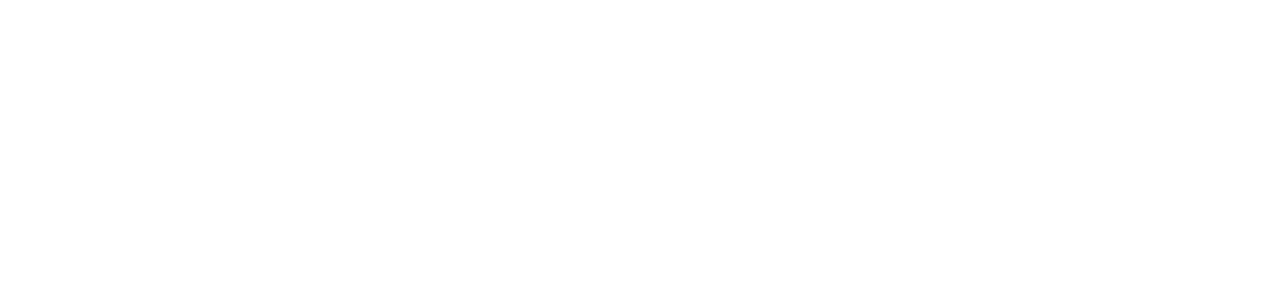
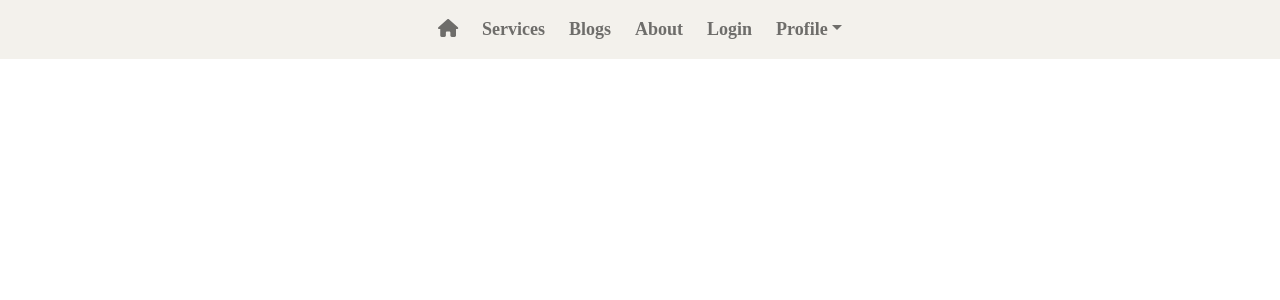
Before and after one commit to Marzan1810662/the-gourmet-kitchen, a React (Create React App) app: page / in a window 1280 px wide. Shown: the top 300 px of the page. Built offline with nearby package versions, Linux system fonts and the light colour scheme.

Commit message:
navbar added

```diff
--- a/package.json
+++ b/package.json
@@ -3,10 +3,16 @@
   "version": "0.1.0",
   "private": true,
   "dependencies": {
+    "@fortawesome/fontawesome-svg-core": "^6.1.1",
+    "@fortawesome/free-brands-svg-icons": "^6.1.1",
+    "@fortawesome/free-solid-svg-icons": "^6.1.1",
+    "@fortawesome/react-fontawesome": "^0.1.18",
     "@testing-library/jest-dom": "^5.16.4",
     "@testing-library/react": "^13.1.1",
     "@testing-library/user-event": "^13.5.0",
+    "bootstrap": "^5.1.3",
     "react": "^18.0.0",
+    "react-bootstrap": "^2.2.3",
     "react-dom": "^18.0.0",
     "react-scripts": "5.0.1",
     "web-vitals": "^2.1.4"
--- a/src/App.css
+++ b/src/App.css
@@ -1,5 +1,6 @@
 .App {
   text-align: center;
+  font-family: 'Times New Roman', Times, serif;
 }
 
 .App-logo {
--- a/src/App.js
+++ b/src/App.js
@@ -1,8 +1,11 @@
+import 'bootstrap/dist/css/bootstrap.min.css';
 import './App.css';
+import Header from './components/Header/Header';
 
 function App() {
   return (
     <div className="App">
+      <Header/>
     </div>
   );
 }
--- /dev/null
+++ b/src/components/Header/Header.css
@@ -0,0 +1,12 @@
+nav{
+    background: #f3f1ec;;
+}
+
+nav a{
+    font-weight: bold;
+    font-size: 18px;
+    /* border-left: 1px solid rgba(0,0,0,.55); */
+}
+nav a:first-child{
+    /* border-left: none; */
+}
--- /dev/null
+++ b/src/components/Header/Header.js
@@ -0,0 +1,33 @@
+import { faHome } from '@fortawesome/free-solid-svg-icons';
+import { FontAwesomeIcon } from '@fortawesome/react-fontawesome';
+import React from 'react';
+import { Container, Nav, Navbar, NavDropdown } from 'react-bootstrap';
+import './Header.css';
+
+const Header = () => {
+    return (
+        <Navbar collapseOnSelect expand="lg" variant="light">
+            <Container>
+                <Navbar.Toggle aria-controls="responsive-navbar-nav" />
+                <Navbar.Collapse id="responsive-navbar-nav">
+                    <Nav className="mx-auto">
+                        <Nav.Link className='me-md-2' href="#features"><FontAwesomeIcon icon={faHome}></FontAwesomeIcon></Nav.Link>
+                        <Nav.Link className='me-md-2' href="#pricing">Services</Nav.Link>
+                        <Nav.Link className='me-md-2' href="#deets">Blogs</Nav.Link>
+                        <Nav.Link className='me-md-2' href="#memes">About</Nav.Link>
+                        <Nav.Link className='me-md-2' href="#memes">Login</Nav.Link>
+                        <NavDropdown  title="Profile" id="collasible-nav-dropdown">
+                            <NavDropdown.Item href="#action/3.1">Action</NavDropdown.Item>
+                            <NavDropdown.Item href="#action/3.2">Another action</NavDropdown.Item>
+                            <NavDropdown.Item href="#action/3.3">Something</NavDropdown.Item>
+                            <NavDropdown.Divider />
+                            <NavDropdown.Item href="#action/3.4">Separated link</NavDropdown.Item>
+                        </NavDropdown>
+                    </Nav>
+                </Navbar.Collapse>
+            </Container>
+        </Navbar>
+    );
+};
+
+export default Header;
```
Also changed, not shown: 1 other file (tests, documents, lock files or other folders).
